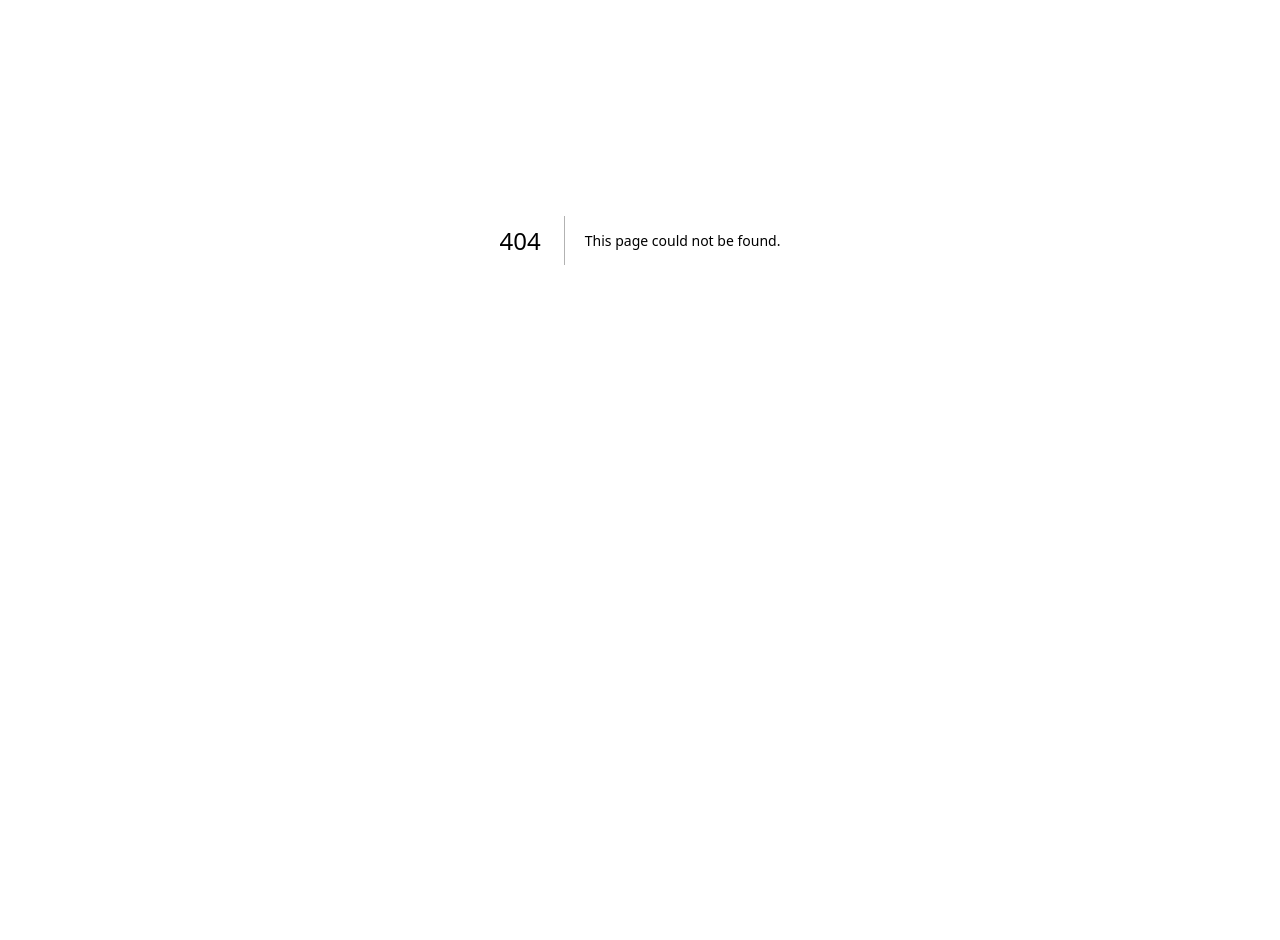
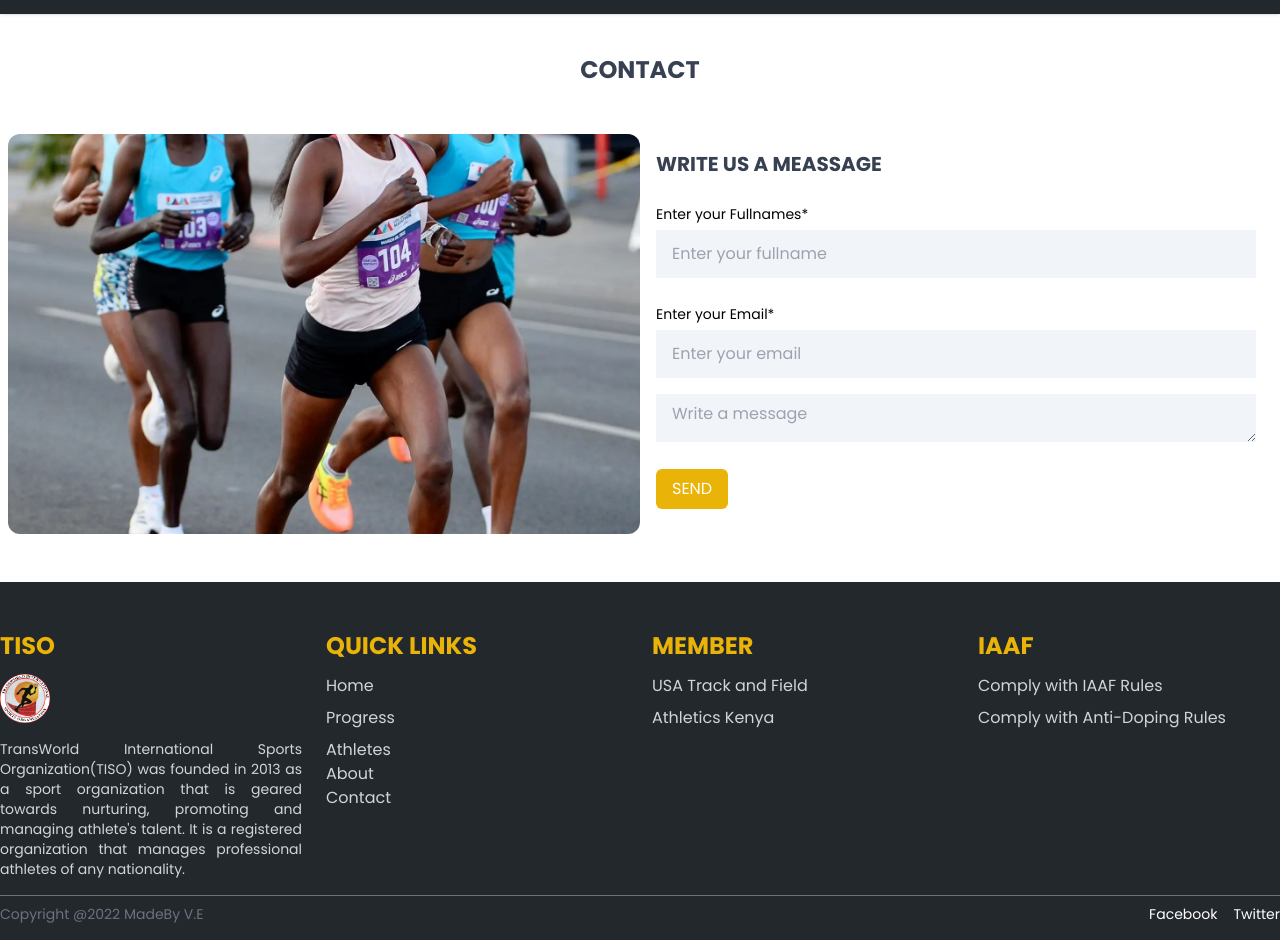
Before and after one commit to Vincenteliezer/tiso, a Next.js app: page /contact in a window 1280 px wide. Before the commit this address had no page. Shown: the part 160-1100 px from the top of the page. Before the commit the page ends 800 px from the top, so only its background shows below. Built offline with nearby package versions, Linux system fonts and the light colour scheme.

Commit message:
contact page content

```diff
--- a/components/Footer.js
+++ b/components/Footer.js
@@ -25,33 +25,38 @@ function Footer() {
           </h3>
 
           <ul className="space-y-2 mt-3 text-gray-300">
+            <Link href="/">
               <li className="hover:text-yellow-400 cursor-pointer active:scale-75">
                 Home
               </li>
+            </Link>
+
             <li className="hover:text-yellow-400 cursor-pointer active:scale-75">
               Progress
             </li>
             <li className="hover:text-yellow-400 cursor-pointer active:scale-75">
               Athletes
             </li>
+            <Link href="/about">
               <li className="hover:text-yellow-400 cursor-pointer active:scale-75">
                 About
               </li>
+            </Link>
+            <Link href="/contact">
               <li className="hover:text-yellow-400 cursor-pointer active:scale-75">
                 Contact
               </li>
+            </Link>
           </ul>
         </div>
         <div>
           <h3 className="text-2xl font-bold mb-3 text-yellow-500">MEMBER</h3>
-
           <ul className="mt-3 text-gray-300">
             <Link href="/" className="my-2">
               <li className="hover:text-yellow-400 cursor-pointer active:scale-75">
                 USA Track and Field
               </li>
             </Link>
-
             <Link href="http://www.athleticskenya.or.ke/">
               <li className="hover:text-yellow-400 cursor-pointer active:scale-75 my-2">
                 Athletics Kenya
--- a/components/NavBarTop.js
+++ b/components/NavBarTop.js
@@ -50,9 +50,11 @@ function NavBarTop() {
                   About
                 </li>
               </Link>
-              <li className="cursor-pointer active:scale-95 hover:text-white hover:border-b">
-                Contact
-              </li>
+              <Link href="/contact">
+                <li className="cursor-pointer active:scale-95 hover:text-white hover:border-b">
+                  Contact
+                </li>
+              </Link>
               <li className="cursor-pointer active:scale-95 hover:text-white hover:border-b">
                 Join
               </li>
--- /dev/null
+++ b/pages/contact.js
@@ -0,0 +1,67 @@
+import React from "react";
+import Footer from "../components/Footer";
+import NavBarTop from "../components/NavBarTop";
+import FooterMedia from "../components/FooterMedia";
+import Image from "next/image";
+import gallery2 from "../public/images/gallery2.jpg";
+
+function contact() {
+  return (
+    <>
+      <NavBarTop />
+      <div className="max-w-7xl mx-auto">
+        <h4 className="text-2xl font-bold text-gray-700 my-10 text-center">
+          CONTACT
+        </h4>
+        <div className="grid grid-cols-1 md:grid-cols-2 rounded-xl p-2">
+          <div>
+            <Image
+              src={gallery2}
+              alt=""
+              className="h-[400px] object-cover rounded-xl w-full"
+            />
+          </div>
+          <div className="p-4">
+            <form action="" className=" w-full h-full">
+              <h4 className="text-xl font-bold text-gray-700">WRITE US A MEASSAGE</h4>
+              <div className="mt-6">
+                <label htmlFor="text" className="text-sm">Enter your Fullnames*</label>
+                <input
+                  type="text"
+                  htmlFor="text"
+                  placeholder="Enter your fullname"
+                  className="h-12 px-4 focus:outline-0 bg-slate-100 w-full mt-1 text-base text-gray-700"
+                />
+              </div>
+              <div className="mt-6">
+                <label htmlFor="email" className="text-sm">Enter your Email*</label>
+                <input
+                  type="email"
+                  htmlFor="email"
+                  placeholder="Enter your email"
+                  className="h-12  px-4 focus:outline-0 mt-1 bg-slate-100 w-full text-base text-gray-700"
+                />
+              </div>
+              <textarea name="comment" id="" cols="30" rows="10" placeholder="Write a message" className="text-gray-700 w-full mt-4 h-12  px-4 focus:outline-0 bg-slate-100 p-2"></textarea>
+              <button type="submit" className="mt-5 bg-yellow-500 px-4 py-2 rounded-md text-white active:scale-75">SEND</button>
+            </form>
+          </div>
+        </div>
+      </div>
+      <div className="w-full bg-[#23282d] py-4 mt-10">
+        <div className="container mx-auto">
+          <Footer />
+        </div>
+        <div className="mt-4 border-b border-gray-500" />
+        <div className="container mx-auto flex justify-between px-5 md:px-0 mt-2">
+          <div className="text-sm text-gray-500">
+            Copyright @2022 MadeBy V.E
+          </div>
+          <FooterMedia />
+        </div>
+      </div>
+    </>
+  );
+}
+
+export default contact;
```
Lines whose indentation alone changed are shown as unchanged.
